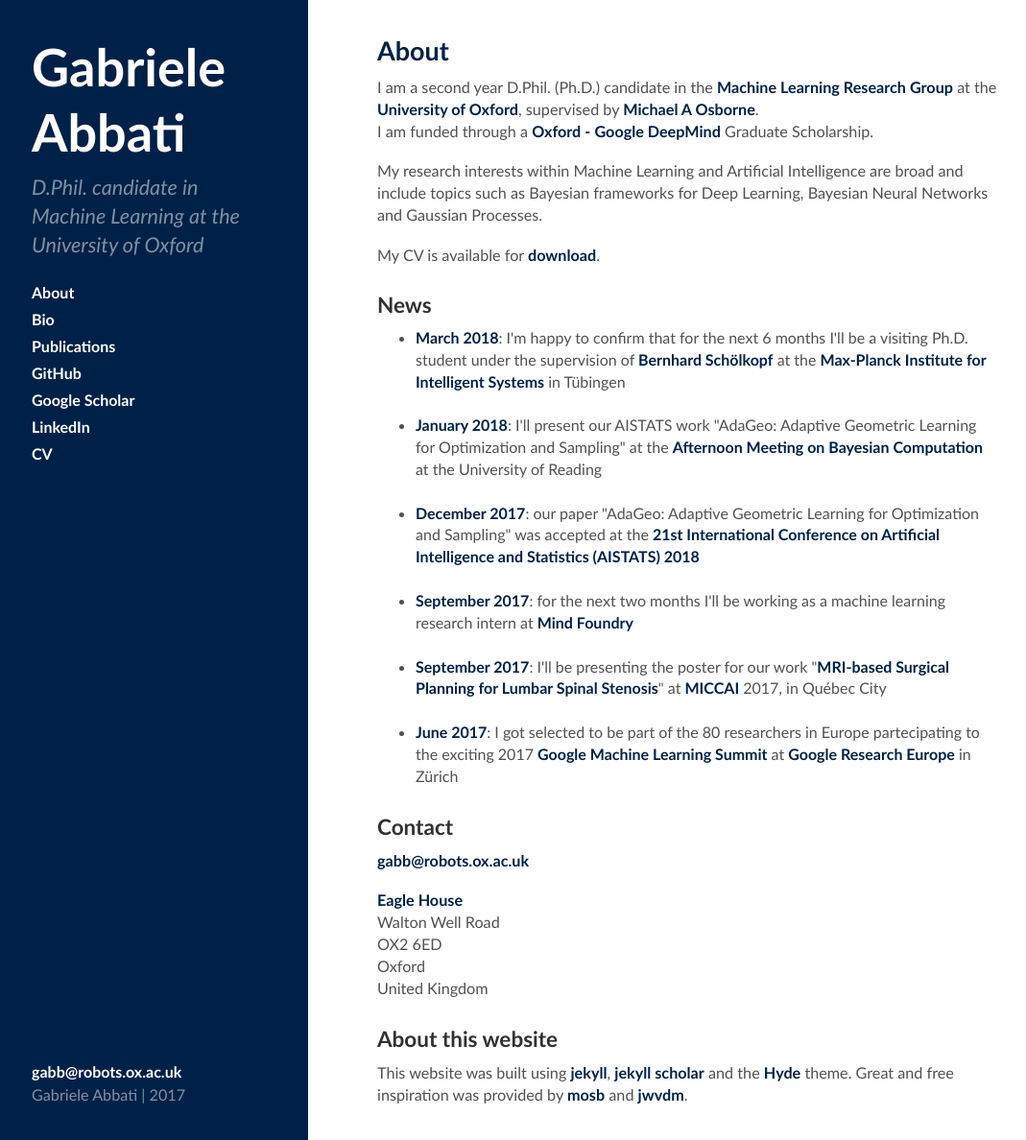
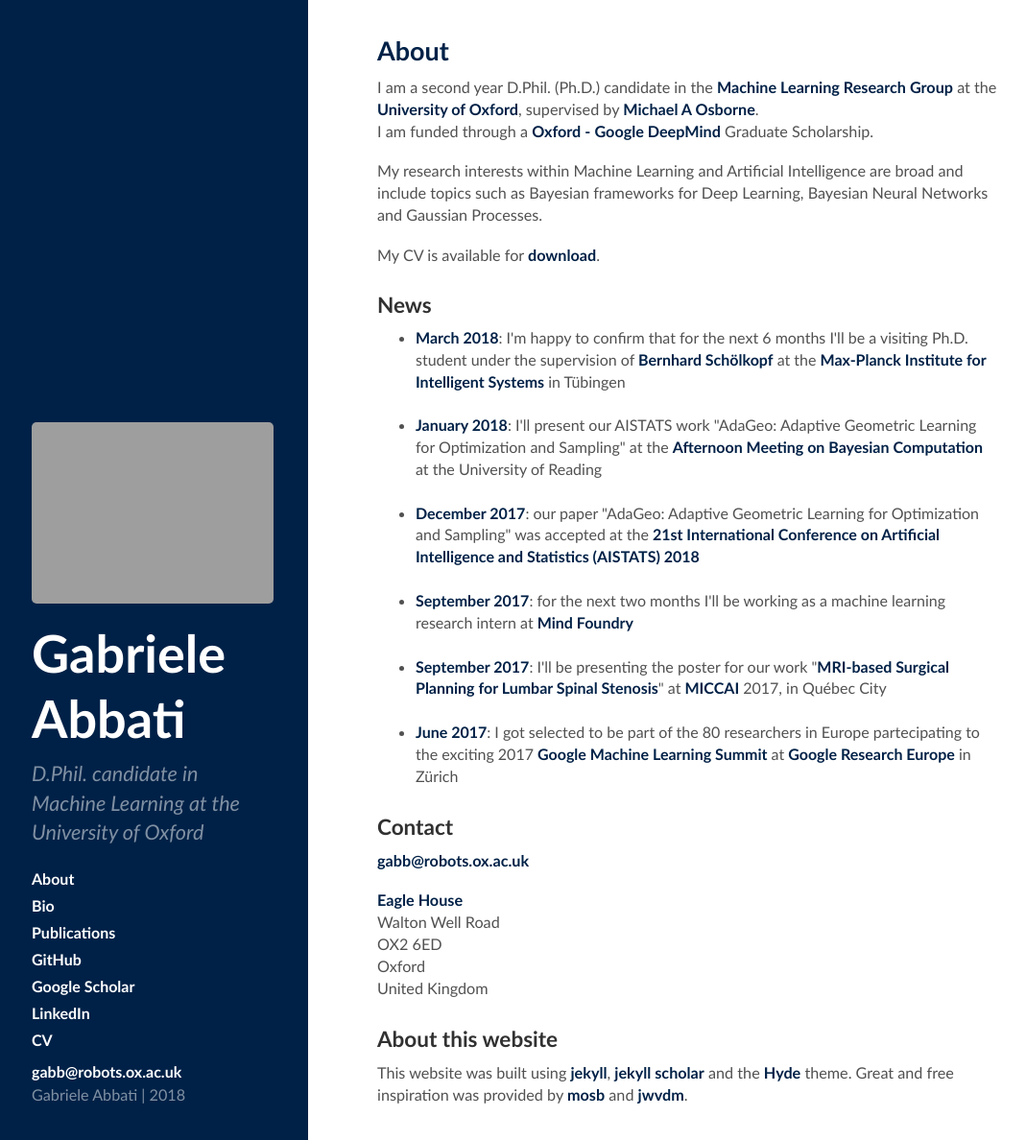
Before and after one commit to gabb7/robots_gabb, a Jekyll site: the page built from index.html, in a window 1280 px wide and 1188 px high. Shown: the whole window at 96% size, without its empty margins (3-1072 px from the left). Built offline with Jekyll 4.4.1, drawn with Linux system fonts in a browser that asks for light colours; Markdown is read by kramdown in place of the engine named in the settings; the list of posts is cut into pages by our own code.

Commit message:
Added photo and minors

```diff
--- a/_includes/sidebar.html
+++ b/_includes/sidebar.html
@@ -1,17 +1,17 @@
 <div class="sidebar">
+
     <!--  Top alignement-->
-  <div class="container">
+    <div class="container sidebar-sticky">
+
         <div class="sidebar-about">
             <h1>
-
+                <img alt="photo"src="{{ site.baseurl }}/assets/images/abbati_photo.jpg"/>
                 <!-- This is the large title of the sidebar (in my case "Gabriele Abbati") -->
-          <a href="{{ site.baseurl }}">
-            {{ site.title }}
-          </a>
-
+                <a href="{{ site.baseurl }}"> {{ site.title }}  </a>
             </h1>
             <p class="lead">{{ site.description }}</p>
         </div>
+
         <!-- This is the "homepage" link, in which I put the "About" section -->
         <nav class="sidebar-nav">
             <a class="sidebar-nav-item{% if page.url == site.baseurl %} active{% endif %}" href="{{ site.baseurl }}">About</a>
@@ -40,10 +40,8 @@
 
     <!--  Bottom alignement-->
     <div class="container sidebar-sticky">
+        <a href="mailto:gabb@robots.ox.ac.uk"> gabb@robots.ox.ac.uk </a>
+        <p> Gabriele Abbati | 2018 </p>
+    </div>
 
-    <a href="mailto:gabb@robots.ox.ac.uk"> gabb@robots.ox.ac.uk </a>
-    <p> Gabriele Abbati | 2017 </p>
-    <!-- <p>&copy; {{ site.time | date: '%Y' }}. All rights reserved.</p> -->
 </div>
-</div>
-<!--  -->
```
Lines whose indentation alone changed are shown as unchanged.
